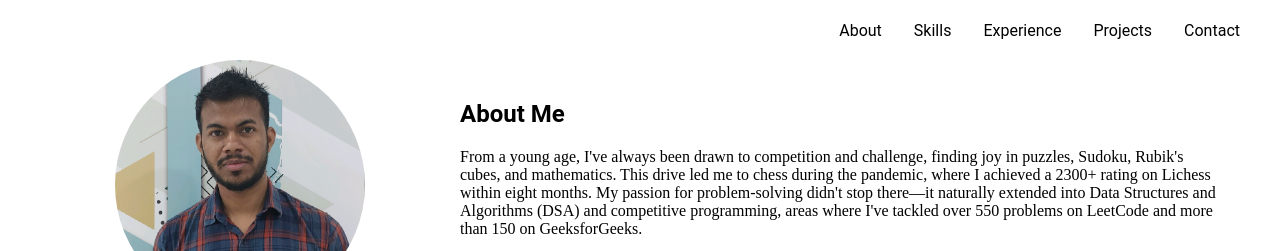
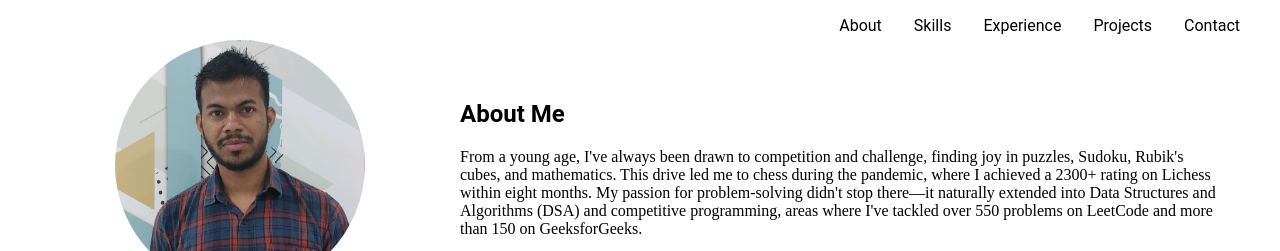
Before and after one commit to rcivivek/rcivivek.github.io, a plain HTML site: page index.html in a window 1280 px wide. Shown: the top 251 px of the page. Drawn offline with Linux system fonts and the light colour scheme.

Commit message:
Minor fixes in style.css

```diff
--- a/style.css
+++ b/style.css
@@ -28,6 +28,7 @@ header ul {
     list-style: none;
     gap: 2em;
     justify-content: flex-end;
+    margin-block: 0.7em;
 }
 
 header a {
@@ -49,7 +50,7 @@ aside {
     padding-inline: 20px;
     position: fixed;
     background-color: white;
-    top: 60px;
+    top: 2.5em;
     bottom: 0;
 
     img {
```
